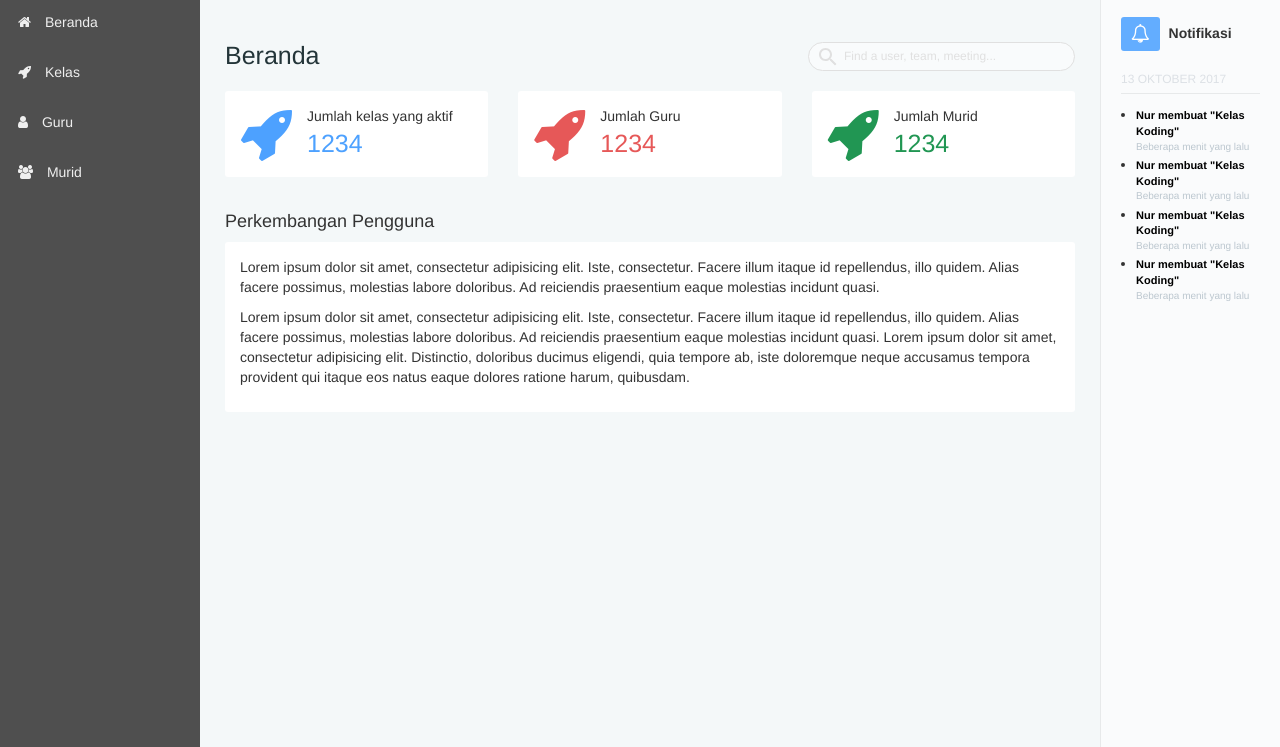
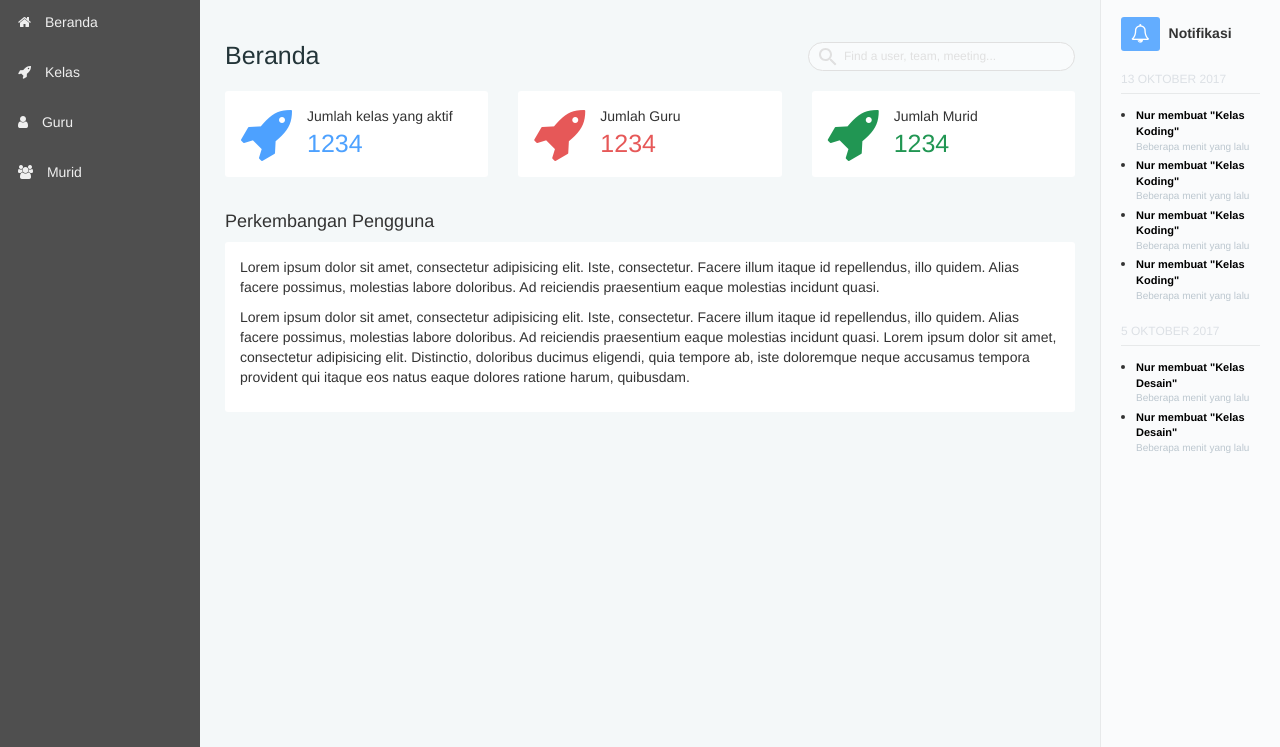
Before and after one commit to ngekoding/binar-cms-template, a plain HTML site: page index.html in a window 1280 px wide. Shown: the part 53-800 px from the top of the page. Drawn offline with Linux system fonts and the light colour scheme; a script that the page names is missing.

Commit message:
Update notif-list margin & added notif

```diff
--- a/assets/scss/custom.scss
+++ b/assets/scss/custom.scss
@@ -108,6 +108,10 @@ body {
 	.notif-content {
 		margin: 0 20px;
 
+		.notif-list {
+			margin-bottom: 20px;
+		}
+
 		.notif-list .notif-list-title {
 			color: $colorNotifTitle;
 			font-size: 12px;
--- a/index.html
+++ b/index.html
@@ -147,6 +147,19 @@
 						</li>
 					</ul>
 				</div>
+				<div class="notif-list">
+					<div class="notif-list-title">5 OKTOBER 2017</div>
+					<ul>
+						<li>
+							<div class="event-name">Nur membuat "Kelas Desain"</div>
+							<div class="event-description">Beberapa menit yang lalu</div>
+						</li>
+						<li>
+							<div class="event-name">Nur membuat "Kelas Desain"</div>
+							<div class="event-description">Beberapa menit yang lalu</div>
+						</li>
+					</ul>
+				</div>
 			</div>
 		</div>
 
```
Also changed, not shown: assets/css/custom.css.
